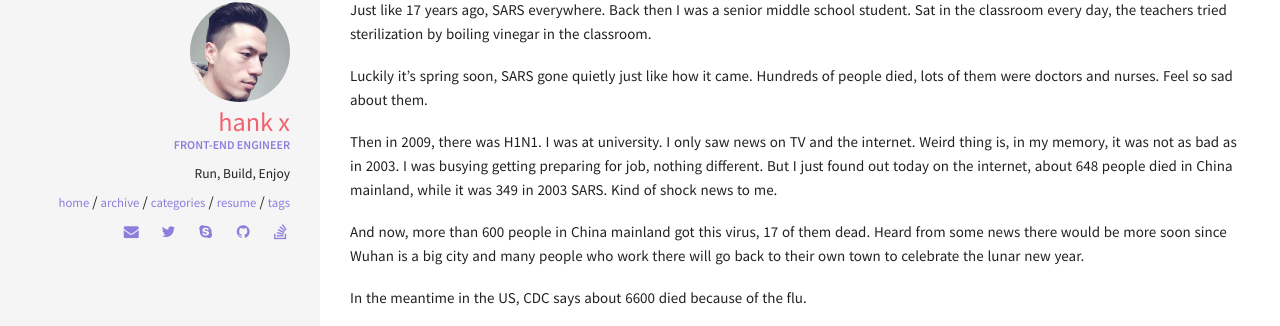
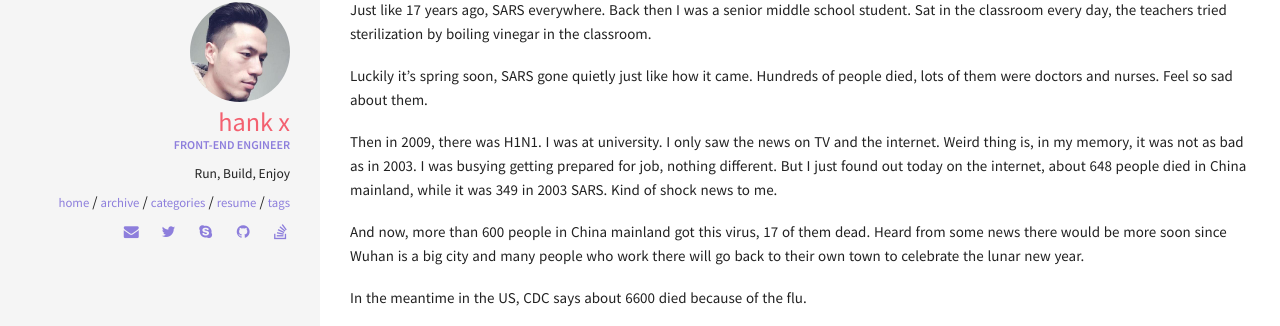
Before and after one commit to hankxdev/hankxdev.github.io, a Jekyll site: the page built from _posts/2020-01-23-2019-ncov.md, in a window 1280 px wide. Shown: the part 364-690 px from the top of the page. Built offline with Jekyll 4.4.1, drawn with Linux system fonts in a browser that asks for light colours; comment, search, counter and statistics services are not loaded.

Commit message:
fix grammar

```diff
--- a/_posts/2020-01-23-2019-ncov.md
+++ b/_posts/2020-01-23-2019-ncov.md
@@ -25,7 +25,7 @@ Just like 17 years ago, SARS everywhere. Back then I was a senior middle school
 
 Luckily it's spring soon, SARS gone quietly just like how it came. Hundreds of people died, lots of them were doctors and nurses. Feel so sad about them.
 
-Then in 2009, there was H1N1. I was at university. I only saw news on TV and the internet. Weird thing is, in my memory, it was not as bad as in 2003. I was busying getting preparing for job, nothing different. But I just found out today on the internet, about 648 people died in China mainland, while it was 349 in 2003 SARS. Kind of shock news to me.
+Then in 2009, there was H1N1. I was at university. I only saw the news on TV and the internet. Weird thing is, in my memory, it was not as bad as in 2003. I was busying getting prepared for job, nothing different. But I just found out today on the internet, about 648 people died in China mainland, while it was 349 in 2003 SARS. Kind of shock news to me.
 
 And now, more than 600 people in China mainland got this virus, 17 of them dead. Heard from some news there would be more soon since Wuhan is a big city and many people who work there will go back to their own town to celebrate the lunar new year.
 
```
Also changed, not shown: 3 other files.
